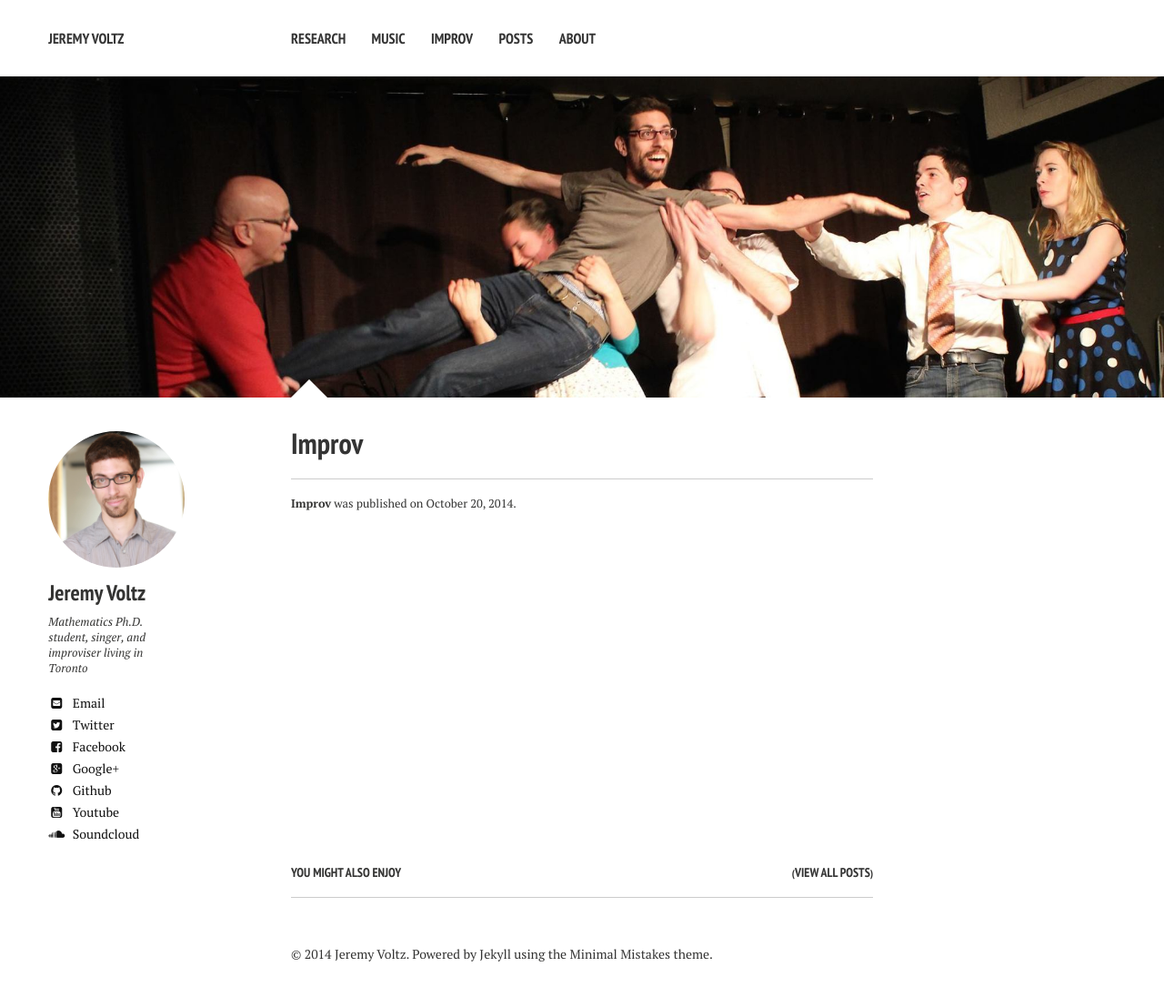
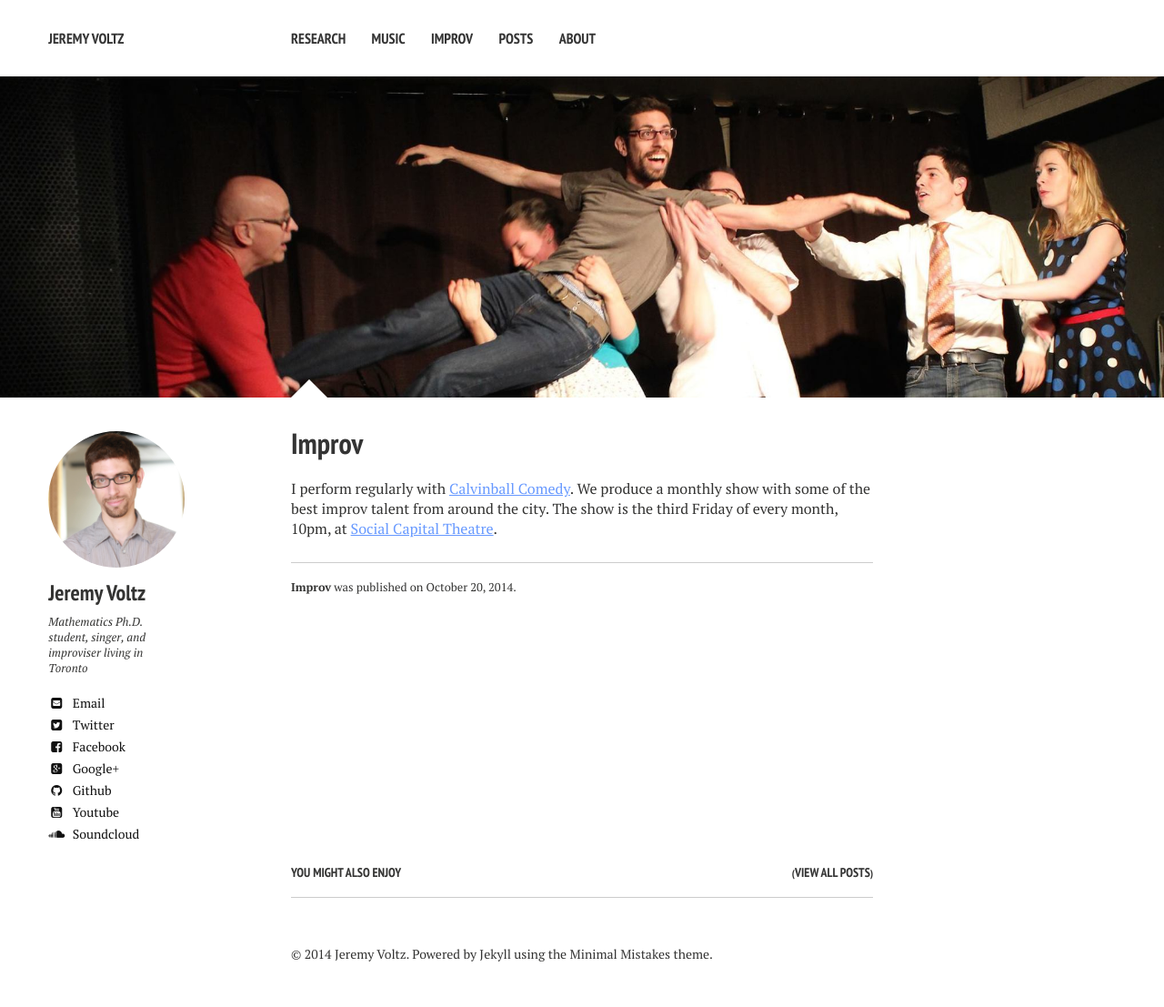
Before and after one commit to jeremyvoltz/jeremyvoltz.github.io, a Jekyll site: the page built from improv/index.md, in a window 1280 px wide. Shown: the whole page at 91% size. Built offline with Jekyll 4.4.1, drawn with Linux system fonts in a browser that asks for light colours; nearby versions of some CDN libraries.

Commit message:
Set up improv page

```diff
--- a/improv/index.md
+++ b/improv/index.md
@@ -9,3 +9,5 @@ image:
   feature: flying-calvinball-banner.jpg
   <!-- credit: -->
 ---
+
+I perform regularly with [Calvinball Comedy](https://www.facebook.com/CalvinballComedy).  We produce a monthly show with some of the best improv talent from around the city.  The show is the third Friday of every month, 10pm, at [Social Capital Theatre](http://blackswancomedy.com/1/).
```
